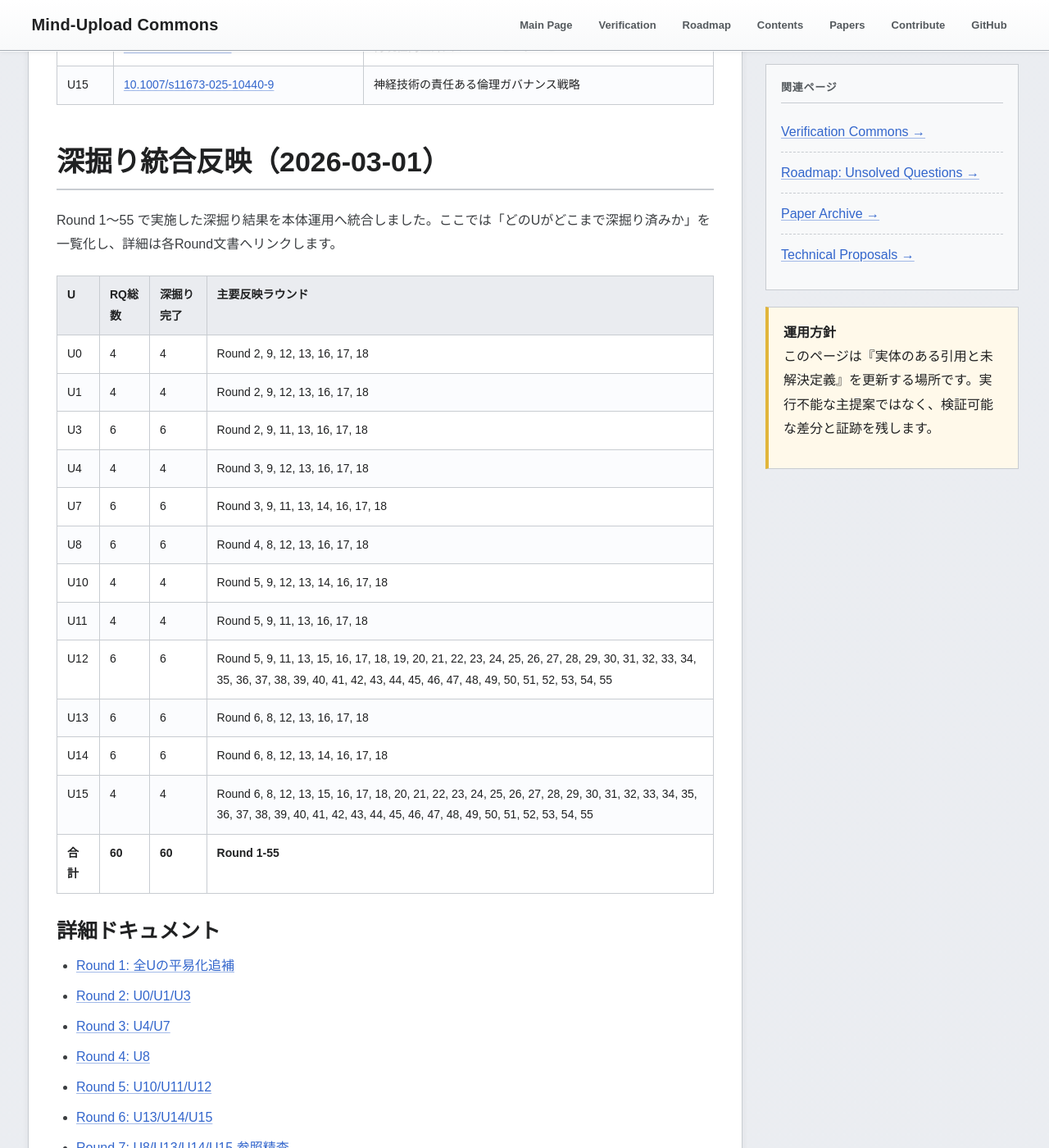
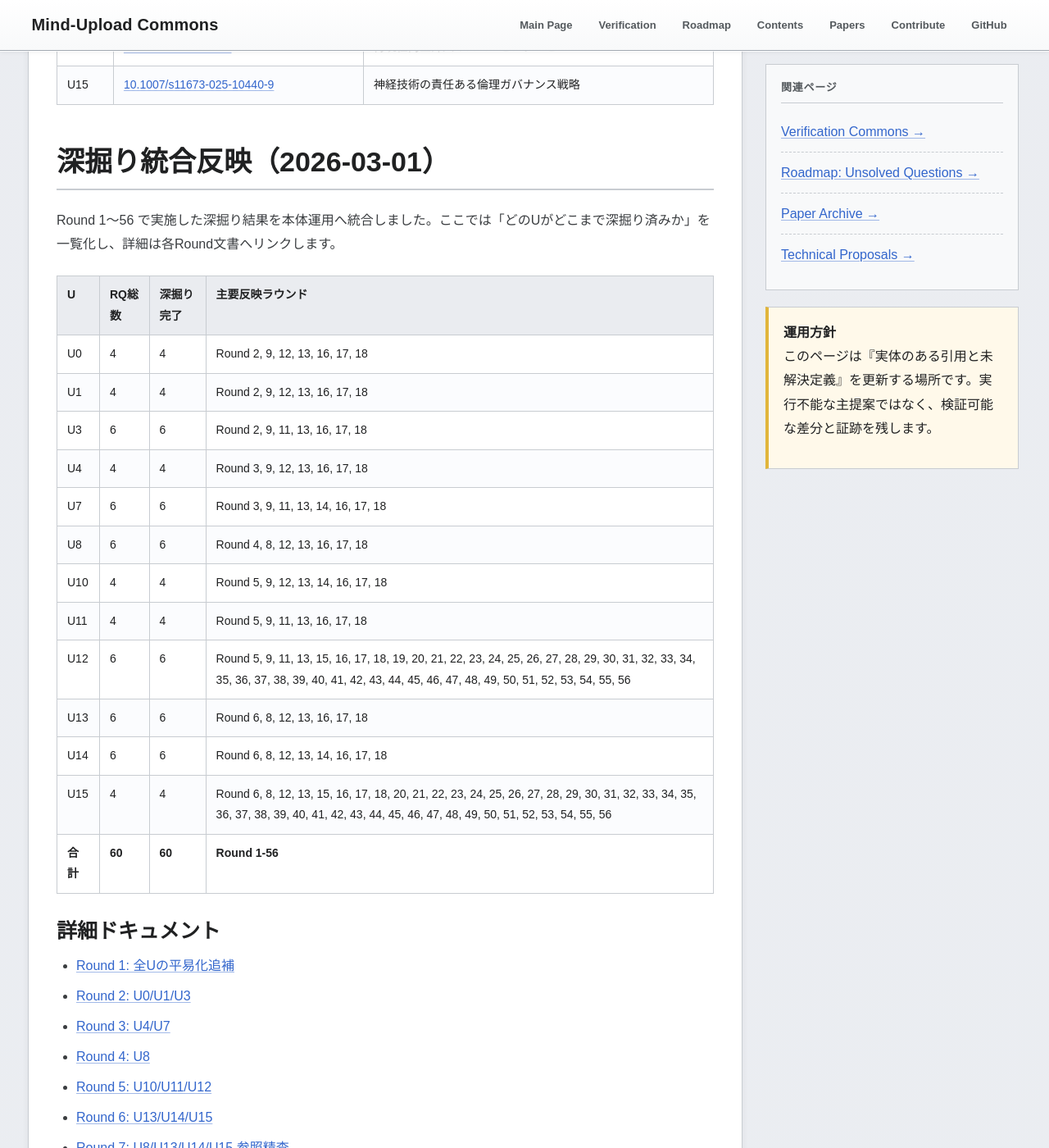
Before and after one commit to yasufumi-nakata/eegflow, a Jekyll site: the page built from research_harvest_50.md, in a window 1280 px wide and 1400 px high, scrolled down 6243 px. Shown: the whole window at 82% size. Built offline with Jekyll 4.4.1, drawn with Linux system fonts in a browser that asks for light colours; some of the changed text lies outside the part shown.

Commit message:
Add Round 56 raise decision trace and cycle handoff manifest

```diff
--- a/research_harvest_50.md
+++ b/research_harvest_50.md
@@ -156,7 +156,7 @@
 <section class="section" id="deepening-integration-20260301">
 <h2 class="section-title">深掘り統合反映（2026-03-01）</h2>
 <p>
-Round 1〜55 で実施した深掘り結果を本体運用へ統合しました。ここでは「どのUがどこまで深掘り済みか」を一覧化し、詳細は各Round文書へリンクします。
+Round 1〜56 で実施した深掘り結果を本体運用へ統合しました。ここでは「どのUがどこまで深掘り済みか」を一覧化し、詳細は各Round文書へリンクします。
 </p>
 <table class="data-table">
 <thead><tr><th>U</th><th>RQ総数</th><th>深掘り完了</th><th>主要反映ラウンド</th></tr></thead><tbody>
@@ -168,11 +168,11 @@
 <tr><td>U8</td><td>6</td><td>6</td><td>Round 4, 8, 12, 13, 16, 17, 18</td></tr>
 <tr><td>U10</td><td>4</td><td>4</td><td>Round 5, 9, 12, 13, 14, 16, 17, 18</td></tr>
 <tr><td>U11</td><td>4</td><td>4</td><td>Round 5, 9, 11, 13, 16, 17, 18</td></tr>
-<tr><td>U12</td><td>6</td><td>6</td><td>Round 5, 9, 11, 13, 15, 16, 17, 18, 19, 20, 21, 22, 23, 24, 25, 26, 27, 28, 29, 30, 31, 32, 33, 34, 35, 36, 37, 38, 39, 40, 41, 42, 43, 44, 45, 46, 47, 48, 49, 50, 51, 52, 53, 54, 55</td></tr>
+<tr><td>U12</td><td>6</td><td>6</td><td>Round 5, 9, 11, 13, 15, 16, 17, 18, 19, 20, 21, 22, 23, 24, 25, 26, 27, 28, 29, 30, 31, 32, 33, 34, 35, 36, 37, 38, 39, 40, 41, 42, 43, 44, 45, 46, 47, 48, 49, 50, 51, 52, 53, 54, 55, 56</td></tr>
 <tr><td>U13</td><td>6</td><td>6</td><td>Round 6, 8, 12, 13, 16, 17, 18</td></tr>
 <tr><td>U14</td><td>6</td><td>6</td><td>Round 6, 8, 12, 13, 14, 16, 17, 18</td></tr>
-<tr><td>U15</td><td>4</td><td>4</td><td>Round 6, 8, 12, 13, 15, 16, 17, 18, 20, 21, 22, 23, 24, 25, 26, 27, 28, 29, 30, 31, 32, 33, 34, 35, 36, 37, 38, 39, 40, 41, 42, 43, 44, 45, 46, 47, 48, 49, 50, 51, 52, 53, 54, 55</td></tr>
-<tr><td><strong>合計</strong></td><td><strong>60</strong></td><td><strong>60</strong></td><td><strong>Round 1-55</strong></td></tr>
+<tr><td>U15</td><td>4</td><td>4</td><td>Round 6, 8, 12, 13, 15, 16, 17, 18, 20, 21, 22, 23, 24, 25, 26, 27, 28, 29, 30, 31, 32, 33, 34, 35, 36, 37, 38, 39, 40, 41, 42, 43, 44, 45, 46, 47, 48, 49, 50, 51, 52, 53, 54, 55, 56</td></tr>
+<tr><td><strong>合計</strong></td><td><strong>60</strong></td><td><strong>60</strong></td><td><strong>Round 1-56</strong></td></tr>
 </tbody></table>
 
 <h3>詳細ドキュメント</h3>
@@ -232,6 +232,7 @@
 <li><a href="research_deepening_round53_2026-03-01.html">Round 53: high先行実行順とraise移行証跡の固定</a></li>
 <li><a href="research_deepening_round54_2026-03-01.html">Round 54: preflight固定とraise反映チェックポイント整備</a></li>
 <li><a href="research_deepening_round55_2026-03-01.html">Round 55: 実行ログ雛形とkeep_watch繰越台帳の固定</a></li>
+<li><a href="research_deepening_round56_2026-03-01.html">Round 56: raise判定トレース台帳と次サイクル引継ぎ固定</a></li>
 </ul>
 
 <h3>整合性監査（証跡）</h3>
@@ -561,6 +562,12 @@
 Round 55 の実行ログ雛形とkeep_watch繰越台帳の固定は
 <a href="automation/rq_regulation_window_execution_log_round55_2026-03-01.csv" target="_blank">rq_regulation_window_execution_log_round55_2026-03-01.csv</a>（問い別実行ログ雛形）と
 <a href="automation/rq_regulation_keep_watch_rollover_round55_2026-03-01.csv" target="_blank">rq_regulation_keep_watch_rollover_round55_2026-03-01.csv</a>（問い別keep_watch繰越台帳）
+に記録しています。
+</p>
+<p class="small">
+Round 56 のraise判定トレース台帳と次サイクル引継ぎ固定は
+<a href="automation/rq_regulation_raise_decision_trace_round56_2026-03-01.csv" target="_blank">rq_regulation_raise_decision_trace_round56_2026-03-01.csv</a>（問い別raise判定トレース台帳）と
+<a href="automation/rq_regulation_cycle_handoff_manifest_round56_2026-03-01.csv" target="_blank">rq_regulation_cycle_handoff_manifest_round56_2026-03-01.csv</a>（問い別次サイクル引継ぎマニフェスト）
 に記録しています。
 </p>
 </section>
```
Also changed, not shown: automation/rq_regulation_cycle_handoff_manifest_round56_2026-03-01.csv (added, +11 -0 lines), automation/rq_regulation_raise_decision_trace_round56_2026-03-01.csv (added, +11 -0 lines), research_deepening_continue_guide_2026-03-01.md (+6 -2 lines), research_deepening_round56_2026-03-01.md (added, +64 -0 lines).
